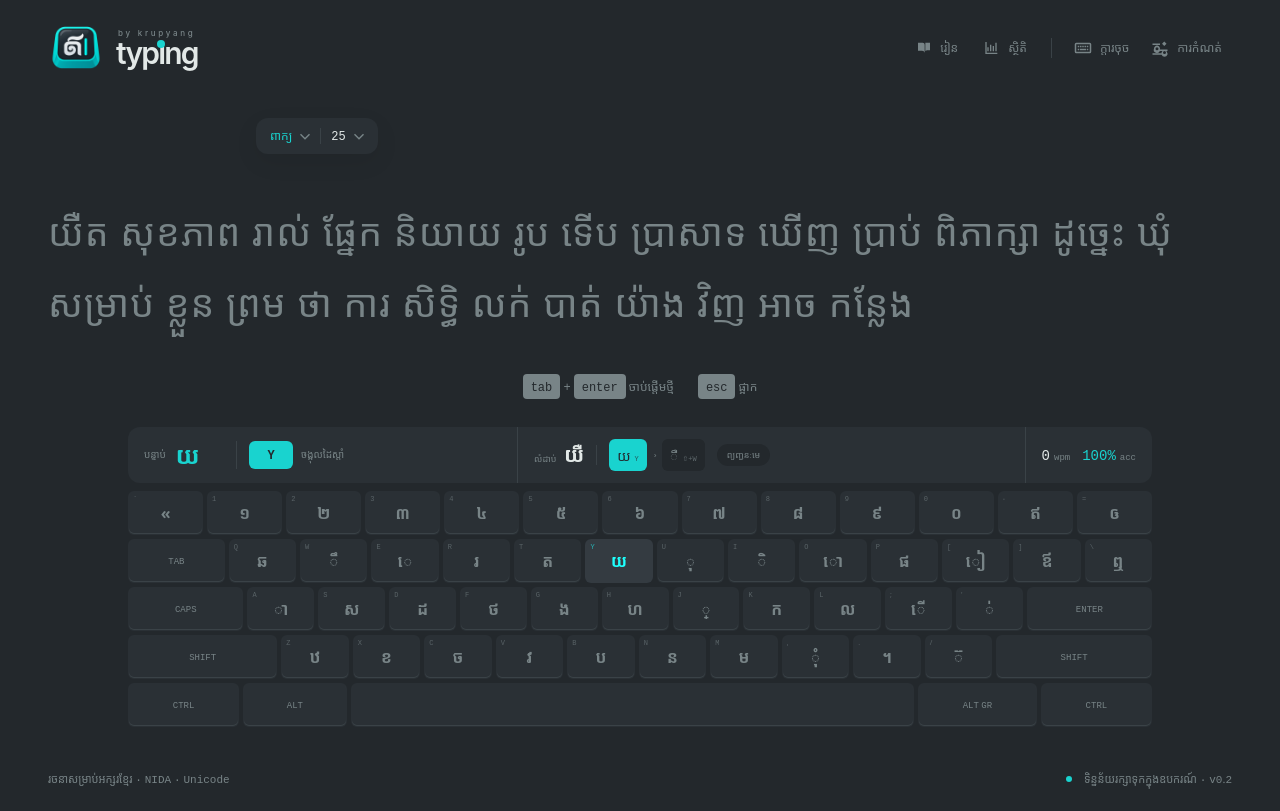
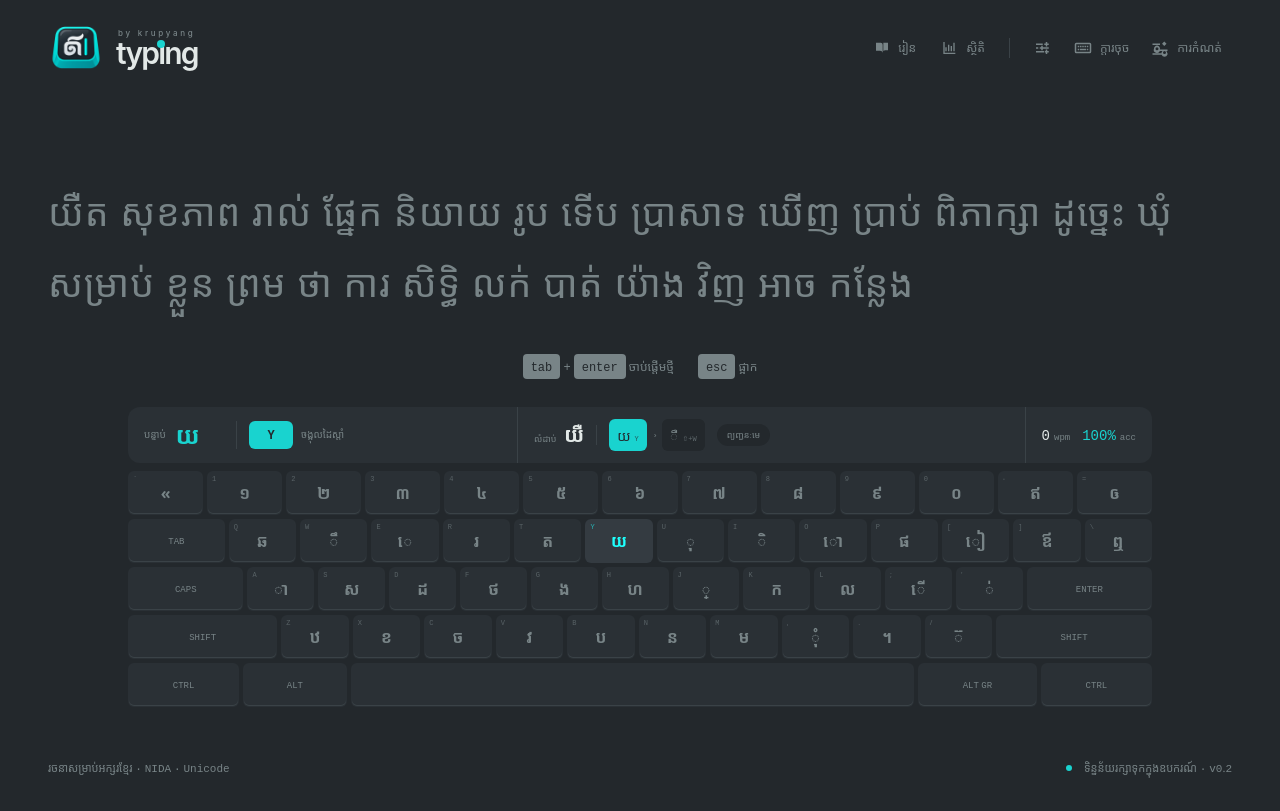
Before and after one commit to lisoingsem/typing, a Nuxt app: page / in a window 1280 px wide. Built offline with nearby package versions, Linux system fonts and the light colour scheme.

Commit message:
Hide practice controls behind header action

```diff
--- a/components/layout/AppHeader.vue
+++ b/components/layout/AppHeader.vue
@@ -40,6 +40,7 @@ onMounted(() => settings.hydrate())
       <span class="mx-1 h-5 w-px bg-faint" aria-hidden="true" />
 
       <nav class="flex shrink-0 items-center gap-0.5" aria-label="Tools">
+        <TestToolbar v-if="route.path === '/'" />
         <NuxtLink
           v-for="link in utilityLinks"
           :key="link.to"
--- a/components/typing/TestToolbar.vue
+++ b/components/typing/TestToolbar.vue
@@ -1,7 +1,7 @@
 <script setup lang="ts">
 const typing = useTypingStore()
 const toolbar = ref<HTMLElement>()
-const openMenu = ref<'mode' | 'parameter' | null>(null)
+const open = ref(false)
 const modeOptions = [
   { value: 'words', label: 'ពាក្យ' },
   { value: 'time', label: 'ពេល' },
@@ -13,27 +13,21 @@ const parameters = computed(() => {
   return [15, 30, 60, 120]
 })
 const modeLabel = computed(() => modeOptions.find(option => option.value === typing.mode)?.label ?? 'ពាក្យ')
-const parameterLabel = computed(() => typing.mode === 'time' ? 'វិ.' : typing.mode === 'syllables' ? 'ក្រុម' : '')
 
 function selectMode(mode: 'syllables' | 'time' | 'words') {
   typing.mode = mode
   if (mode === 'syllables' && ![5, 10, 20, 30].includes(typing.parameter)) typing.parameter = 10
   if (mode === 'words' && ![10, 25, 50, 100].includes(typing.parameter)) typing.parameter = 25
   if (mode === 'time' && ![15, 30, 60, 120].includes(typing.parameter)) typing.parameter = 30
-  openMenu.value = null
 }
 
 function selectParameter(value: number) {
   typing.parameter = value
-  openMenu.value = null
-}
-
-function toggleMenu(menu: 'mode' | 'parameter') {
-  openMenu.value = openMenu.value === menu ? null : menu
+  open.value = false
 }
 
 function closeOnOutside(event: PointerEvent) {
-  if (!toolbar.value?.contains(event.target as Node)) openMenu.value = null
+  if (!toolbar.value?.contains(event.target as Node)) open.value = false
 }
 
 onMounted(() => document.addEventListener('pointerdown', closeOnOutside))
@@ -41,67 +35,54 @@ onBeforeUnmount(() => document.removeEventListener('pointerdown', closeOnOutside
 </script>
 
 <template>
-  <div ref="toolbar" class="relative flex h-9 shrink-0 items-center rounded-xl bg-panel p-1 text-xs shadow-[0_8px_24px_rgba(0,0,0,.07)]">
-    <div class="relative">
-      <button
-        type="button"
-        class="focus-ring flex h-7 items-center gap-2 rounded-lg px-2.5 text-accent transition hover:bg-faint"
-        :aria-label="`របៀបហាត់៖ ${modeLabel}`"
-        aria-haspopup="listbox"
-        :aria-expanded="openMenu === 'mode'"
-        @click="toggleMenu('mode')"
-      >
-        <span>{{ modeLabel }}</span>
-        <svg viewBox="0 0 12 8" class="h-2 w-2.5 fill-current text-muted transition" :class="openMenu === 'mode' ? 'rotate-180' : ''" aria-hidden="true"><path d="M1.2 1.4 6 6.2l4.8-4.8L12 2.6l-6 6-6-6 1.2-1.2Z"/></svg>
-      </button>
+  <div ref="toolbar" class="relative shrink-0">
+    <button
+      type="button"
+      class="focus-ring grid h-10 w-10 place-items-center rounded-lg text-muted transition hover:bg-panel hover:text-text"
+      :class="open ? 'bg-panel text-accent' : ''"
+      :aria-label="`កំណត់លំហាត់៖ ${modeLabel} ${typing.parameter}`"
+      aria-haspopup="dialog"
+      :aria-expanded="open"
+      @click="open = !open"
+    >
+      <svg viewBox="0 0 24 24" class="h-[18px] w-[18px] fill-current" aria-hidden="true"><path d="M4 6h9v2H4V6Zm13-2h2v2h2v2h-2v2h-2V8h-2V6h2V4ZM4 11h3v2H4v-2Zm7-2h2v2h8v2h-8v2h-2v-2H9v-2h2V9Zm-7 7h11v2H4v-2Zm15-2h-2v2h-1v2h1v2h2v-2h2v-2h-2v-2Z"/></svg>
+    </button>
 
-      <div v-if="openMenu === 'mode'" class="absolute left-0 top-full z-30 mt-2 min-w-32 rounded-xl border border-faint bg-panel p-1 shadow-2xl" role="listbox" aria-label="ជ្រើសរបៀបហាត់">
+    <div v-if="open" class="absolute right-0 top-full z-30 mt-2 w-64 rounded-xl border border-faint bg-panel p-3 text-xs shadow-2xl" role="dialog" aria-label="កំណត់លំហាត់">
+      <div class="mb-3 flex items-center justify-between">
+        <p class="font-medium text-text">កំណត់លំហាត់</p>
+        <span class="text-[9px] text-muted">{{ modeLabel }} · {{ typing.parameter }}</span>
+      </div>
+
+      <p class="mb-1.5 text-[9px] text-muted">របៀបហាត់</p>
+      <div class="grid grid-cols-3 gap-1" role="group" aria-label="ជ្រើសរបៀបហាត់">
         <button
           v-for="option in modeOptions"
           :key="option.value"
           type="button"
-          role="option"
-          :aria-selected="typing.mode === option.value"
-          class="focus-ring flex w-full items-center justify-between rounded-lg px-3 py-2 text-left text-muted transition hover:bg-faint hover:text-text"
+          class="focus-ring rounded-lg px-2 py-2 text-muted transition hover:bg-faint hover:text-text"
           :class="typing.mode === option.value ? 'bg-page text-accent' : ''"
+          :aria-pressed="typing.mode === option.value"
           @click="selectMode(option.value)"
         >
-          {{ option.label }}<span v-if="typing.mode === option.value" aria-hidden="true">✓</span>
+          {{ option.label }}
         </button>
       </div>
-    </div>
 
-    <span class="h-4 w-px bg-faint" aria-hidden="true" />
-
-    <div class="relative">
-      <button
-        type="button"
-        class="focus-ring flex h-7 items-center gap-2 rounded-lg px-2.5 text-text transition hover:bg-faint"
-        :aria-label="`ប្រវែង៖ ${typing.parameter}${parameterLabel ? ` ${parameterLabel}` : ''}`"
-        aria-haspopup="listbox"
-        :aria-expanded="openMenu === 'parameter'"
-        @click="toggleMenu('parameter')"
-      >
-        <span>{{ typing.parameter }}</span>
-        <svg viewBox="0 0 12 8" class="h-2 w-2.5 fill-current text-muted transition" :class="openMenu === 'parameter' ? 'rotate-180' : ''" aria-hidden="true"><path d="M1.2 1.4 6 6.2l4.8-4.8L12 2.6l-6 6-6-6 1.2-1.2Z"/></svg>
-      </button>
-
-      <div v-if="openMenu === 'parameter'" class="absolute left-0 top-full z-30 mt-2 min-w-20 rounded-xl border border-faint bg-panel p-1 shadow-2xl" role="listbox" aria-label="ជ្រើសប្រវែងលំហាត់">
+      <p class="mb-1.5 mt-3 text-[9px] text-muted">ប្រវែងលំហាត់</p>
+      <div class="grid grid-cols-4 gap-1" role="group" aria-label="ជ្រើសប្រវែងលំហាត់">
         <button
           v-for="value in parameters"
           :key="value"
           type="button"
-          role="option"
-          :aria-selected="typing.parameter === value"
-          class="focus-ring flex w-full items-center justify-between rounded-lg px-3 py-2 text-left text-muted transition hover:bg-faint hover:text-text"
+          class="focus-ring rounded-lg px-2 py-2 text-muted transition hover:bg-faint hover:text-text"
           :class="typing.parameter === value ? 'bg-page text-accent' : ''"
+          :aria-pressed="typing.parameter === value"
           @click="selectParameter(value)"
         >
-          {{ value }}<span v-if="typing.parameter === value" aria-hidden="true">✓</span>
+          {{ value }}
         </button>
       </div>
     </div>
-
-    <span v-if="parameterLabel" class="hidden pr-2 text-[9px] text-muted sm:inline">{{ parameterLabel }}</span>
   </div>
 </template>
--- a/components/typing/TypingTest.vue
+++ b/components/typing/TypingTest.vue
@@ -43,11 +43,10 @@ onMounted(() => {
   <div class="flex flex-1 flex-col">
     <div v-if="!engine.finished.value" class="flex flex-1 flex-col justify-start py-4 sm:py-5">
       <div
-        class="mx-auto flex h-10 w-full max-w-3xl items-center gap-4"
+        class="mx-auto flex h-5 w-full max-w-3xl items-center gap-3 transition-opacity duration-200"
+        :class="engine.startedAt.value ? 'opacity-100' : 'opacity-0'"
+        :aria-hidden="!engine.startedAt.value"
       >
-        <TestToolbar />
-
-        <div class="flex min-w-0 flex-1 items-center gap-3 transition-opacity duration-200" :class="engine.startedAt.value ? 'opacity-100' : 'opacity-0'" :aria-hidden="!engine.startedAt.value">
         <span v-if="typing.mode === 'time'" class="w-8 text-right text-xs tabular-nums text-accent">{{ engine.remaining.value }}s</span>
         <div
           class="h-0.5 flex-1 overflow-hidden rounded-full bg-faint"
@@ -60,7 +59,6 @@ onMounted(() => {
           <div class="h-full rounded-full bg-accent transition-[width] duration-100" :style="{ width: `${Math.min(100, engine.progress.value * 100)}%` }" />
         </div>
         <span v-if="typing.mode !== 'time'" class="w-8 text-xs tabular-nums text-muted">{{ Math.round(engine.progress.value * 100) }}%</span>
-        </div>
       </div>
 
       <TypingText
```
Lines whose indentation alone changed are shown as unchanged.
